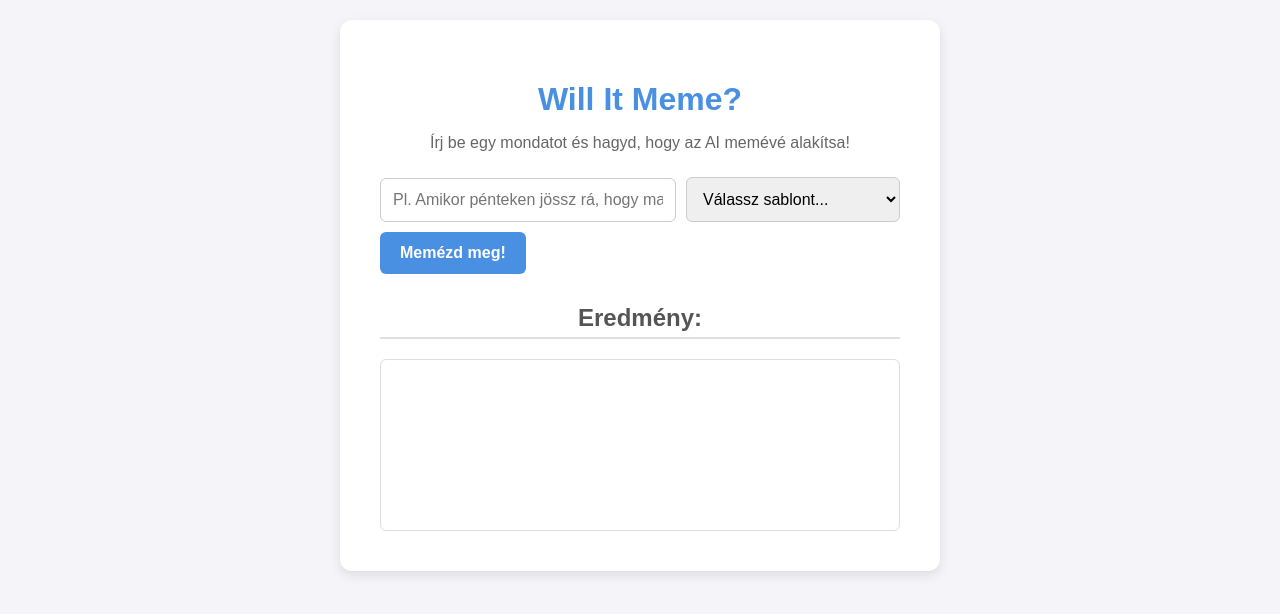
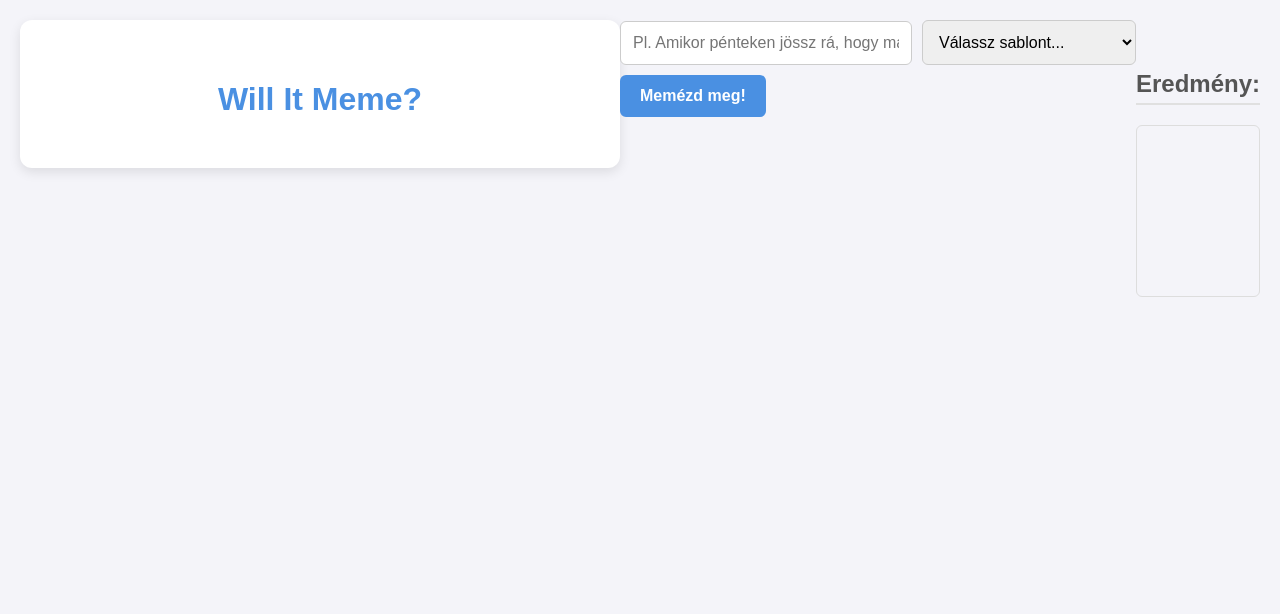
Before and after one commit to KP12130-alt/InstantMeme, a website: page public/index.html in a window 1280 px wide. Drawn offline with Linux system fonts and the light colour scheme.

Commit message:
Update index.html

```diff
--- a/public/index.html
+++ b/public/index.html
@@ -8,8 +8,8 @@
 <body>
     <div class="container">
         <h1>Will It Meme?</h1>
-        <p>Írj be egy mondatot és hagyd, hogy az AI memévé alakítsa!</p>
-
+        </div>
+    <script src="app.js"></script>
         <form id="memeForm">
             <input type="text" id="memeText" placeholder="Pl. Amikor pénteken jössz rá, hogy ma kedd van..." required>
 
```
